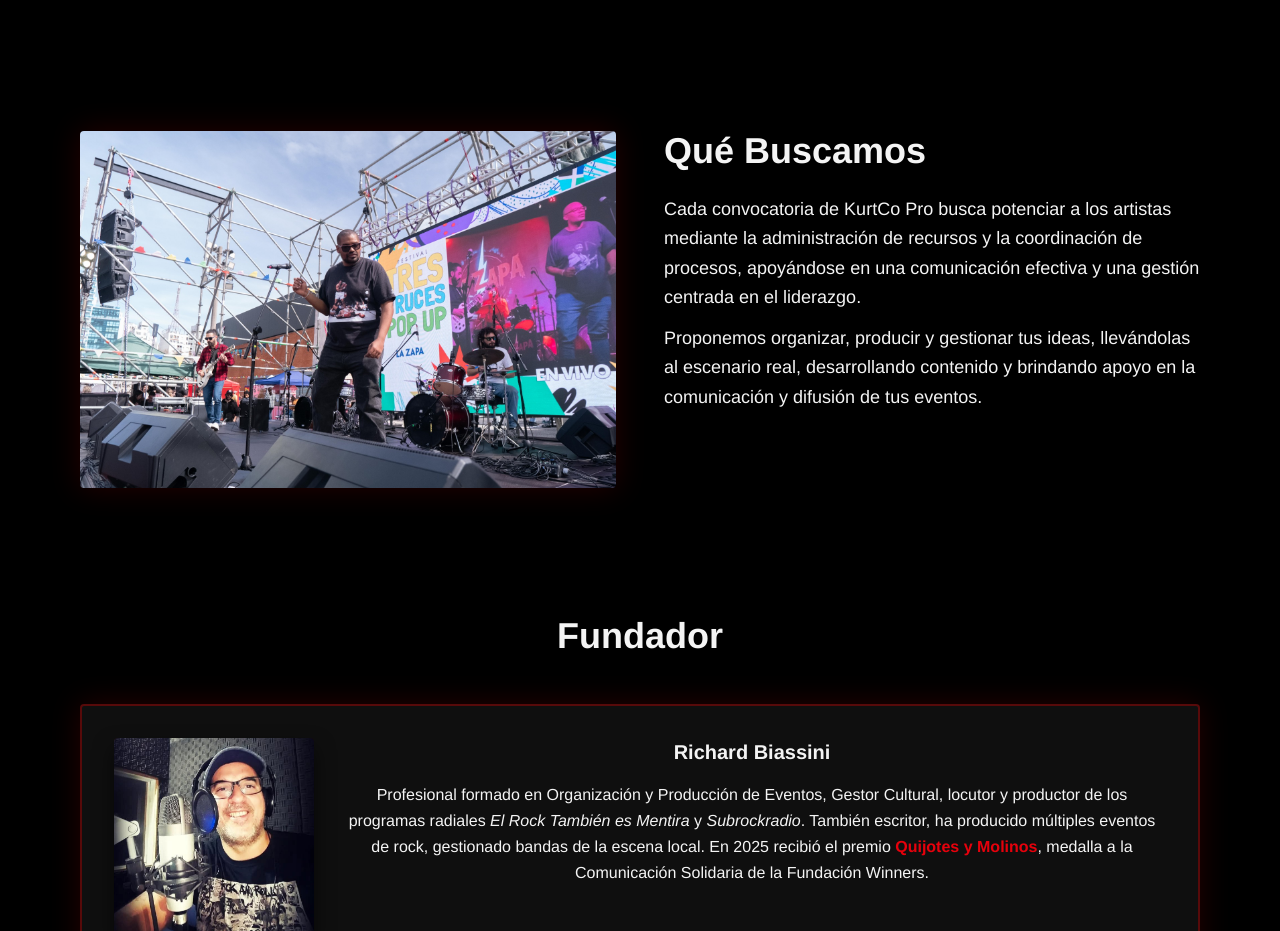
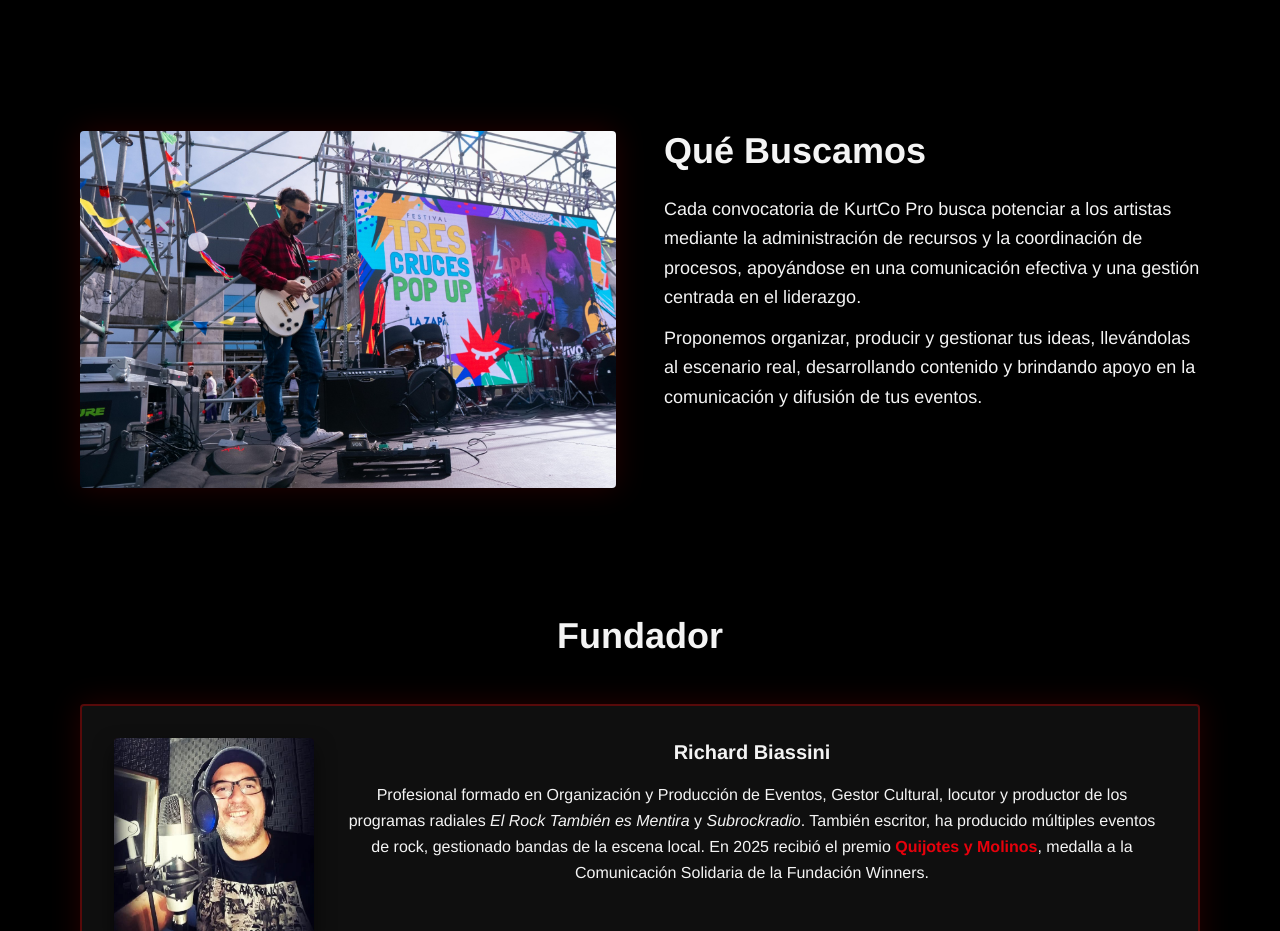
Before and after one commit to joy-amorin/kurtco-producciones-web, a Next.js app in the folder kurtco-producciones/: page / in a window 1280 px wide. Shown: the part 1106-2037 px from the top of the page. Built offline with nearby package versions, Linux system fonts and the light colour scheme.

Commit message:
style(About): change photo in About section

```diff
--- a/kurtco-producciones/src/app/quienes-somos/About.jsx
+++ b/kurtco-producciones/src/app/quienes-somos/About.jsx
@@ -42,7 +42,7 @@ const AboutSection = () => {
               {/* Imagen a la izquierda */}
               <div className="w-full lg:w-1/2">
                 <img
-                  src="hero-photos/hero-3.jpg"
+                  src="hero-photos/hero-21.jpg"
                   alt="Qué buscamos"
                   className="w-full h-auto object-cover rounded-sm"
                   style={{
```
